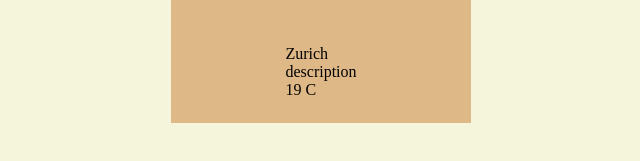
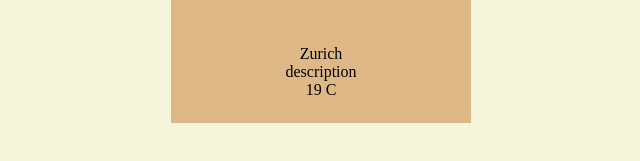
Before and after one commit to olivabigyo/wetter, a plain HTML site: page index.html in a window 1280 px wide. Shown: the part 311-472 px from the top of the page, 319-959 px from the left. Drawn offline with Linux system fonts and the light colour scheme.

Commit message:
Update index.html

```diff
--- a/index.html
+++ b/index.html
@@ -16,7 +16,7 @@
         <div class="icon">
             <img src="" alt="weather icon">
         </div>
-        <div class="daten">
+        <div class="data">
             <p class="city">Zurich</p>
             <p class="class">description</p>
             <p class="temp">19 C</p>
--- a/style.css
+++ b/style.css
@@ -38,3 +38,11 @@ form input, form button {
     height: 150px;
     background-color: cadetblue;
 }
+
+.data {
+    display: flex;
+    flex-direction: column;
+    align-items: center;
+    justify-content: center;
+    text-align: center;
+}
```
